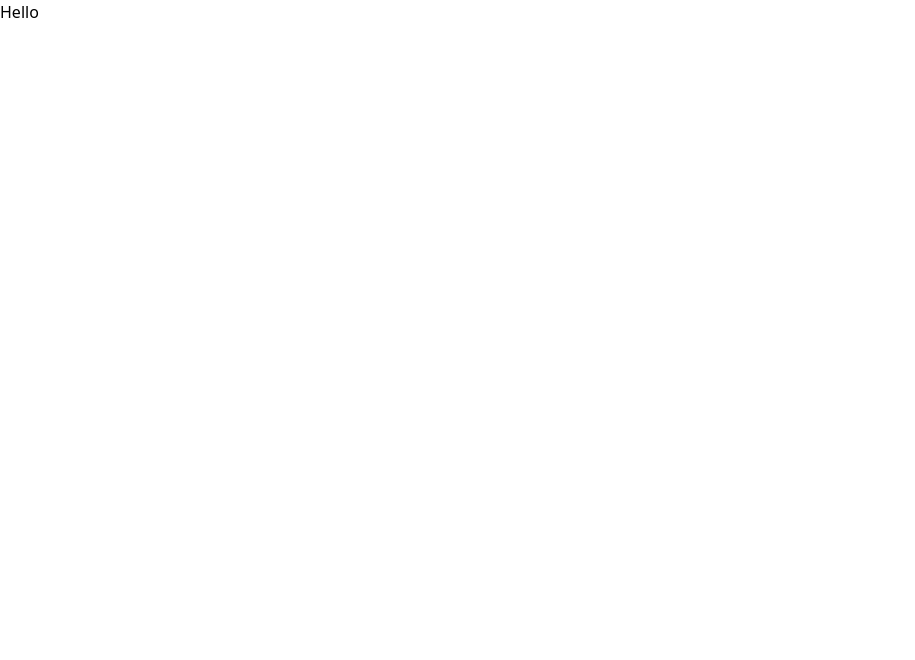
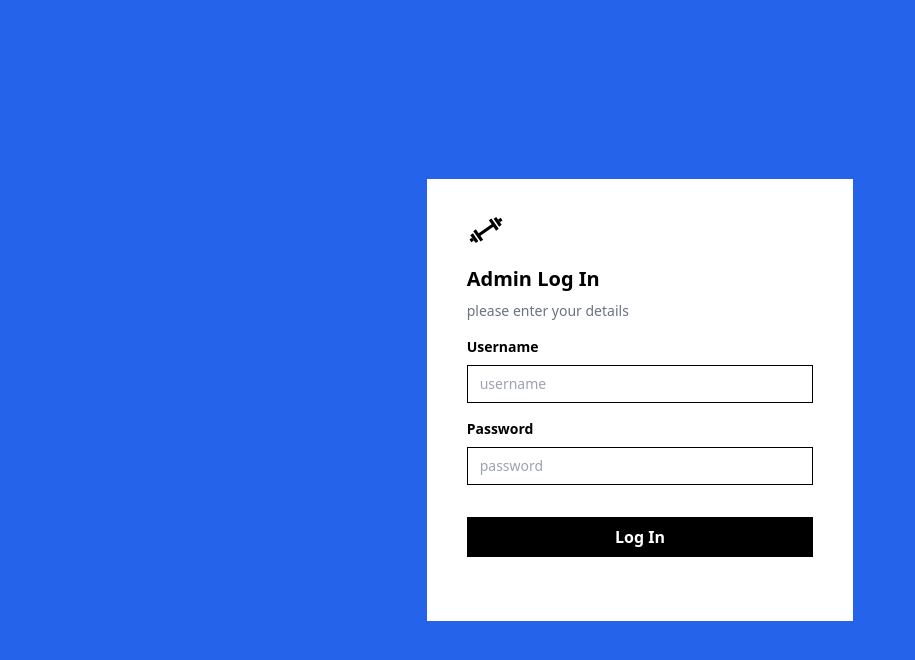
Before and after one commit to Mikasha0/GYM-Frontend, a React (Create React App) app: page / in a window 1280 px wide. Shown: the top 660 px of the page, without its empty margins (0-915 px from the left). Built offline with nearby package versions, Linux system fonts and the light colour scheme.

Commit message:
admin log in component

```diff
--- a/src/App.js
+++ b/src/App.js
@@ -1,8 +1,9 @@
+import Login from "./components/Admin/Login";
 
 function App() {
   return (
     <div className="App">
-      <p className="">Hello</p>
+      <Login/>
     </div>
   );
 }
--- /dev/null
+++ b/src/components/Admin/Login.js
@@ -0,0 +1,44 @@
+import React, { useRef } from "react";
+import { CgGym } from "react-icons/cg";
+
+const Login = () => {
+    const username = useRef('')
+    const password = useRef('')
+
+    const handleAdminLogin = () =>{
+    //handles admin log in and proceeds to admin panel.
+
+    }
+
+  return (
+    <div className="w-full bg-[#2563eb] h-[100vh] flex justify-center items-center">
+      <div className="bg-white w-4/12 px-10 pt-8 pb-16">
+          <CgGym className="mb-4" size={38} />
+
+        <h1 className="font-semibold text-xl">Admin Log In</h1>
+        <p className="text-sm mt-2 text-gray-500 font-light">
+          please enter your details
+        </p>
+        <div className="mt-4">
+          <p className="font-semibold text-sm">Username</p>
+          <input
+            type="text"
+            placeholder="username"
+            className="w-full border border-black px-3 py-2 mt-2 text-sm"
+          />
+        </div>
+        <div className="mt-4">
+          <p className="font-semibold text-sm">Password</p>
+          <input
+            type="password"
+            placeholder="password"
+            className="w-full border border-black px-3 py-2 mt-2 text-sm"
+          />
+        </div>
+        <button className="bg-black text-white w-full mt-8 py-2 font-semibold" onClick={handleAdminLogin}>Log In</button>
+      </div>
+    </div>
+  );
+};
+
+export default Login;
```
Also changed, not shown: src/components/body.js (added), src/components/utils/validateAdminLogin.js (added), 1 other file (tests, documents, lock files or other folders).
